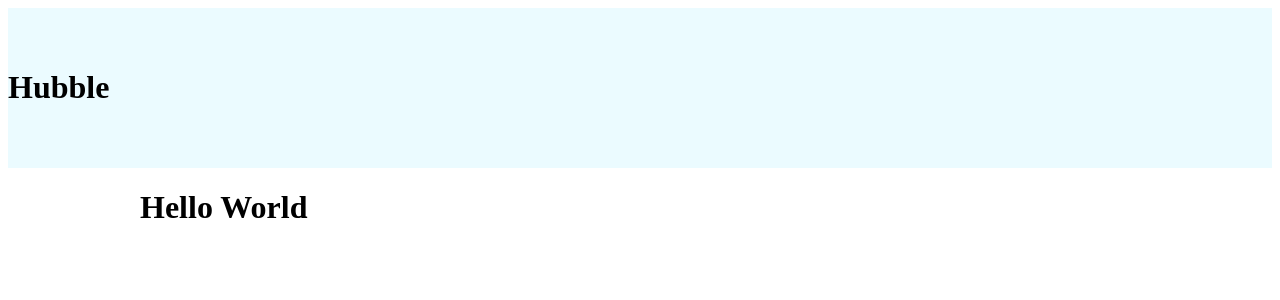
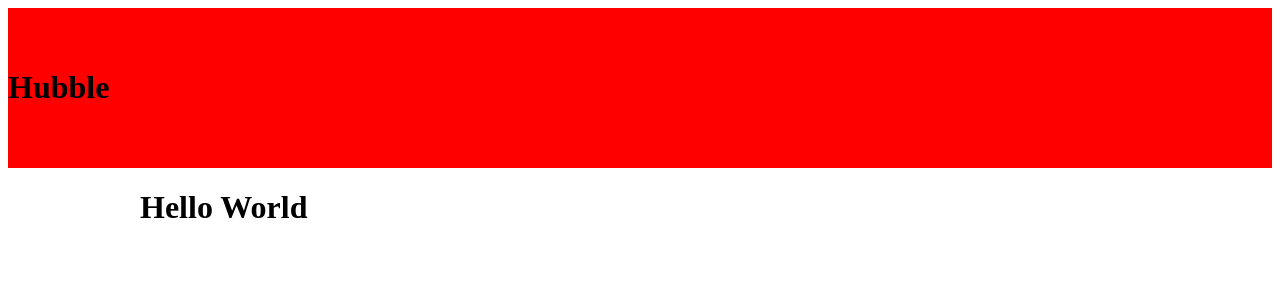
Before and after one commit to DebaKaran/styled-component, a React (Vite) app: page / in a window 1280 px wide. Shown: the top 300 px of the page. Built offline with nearby package versions, Linux system fonts and the light colour scheme.

Commit message:
feat(header): add dynamic background support via props
- Update StyledHeader to accept bg prop
- Implement conditional background-color using props
- Apply custom background in Header component

```diff
--- a/src/components/Header.jsx
+++ b/src/components/Header.jsx
@@ -3,7 +3,7 @@ import { StyledHeader } from './styled/Header.styled'
 
 const Header = () => {
   return (
-    <StyledHeader>
+    <StyledHeader bg="red">
         <h1>Hubble</h1>
     </StyledHeader>
   )
--- a/src/components/styled/Header.styled.js
+++ b/src/components/styled/Header.styled.js
@@ -1,7 +1,8 @@
 import styled from "styled-components";
 
 export const StyledHeader = styled.header`
-    background-color: #ebfbff;
+    background-color: ${({bg}) => bg ? bg : "#ebfbff"};
+
     padding : 40px 0;
 
     /* h1 {
```
